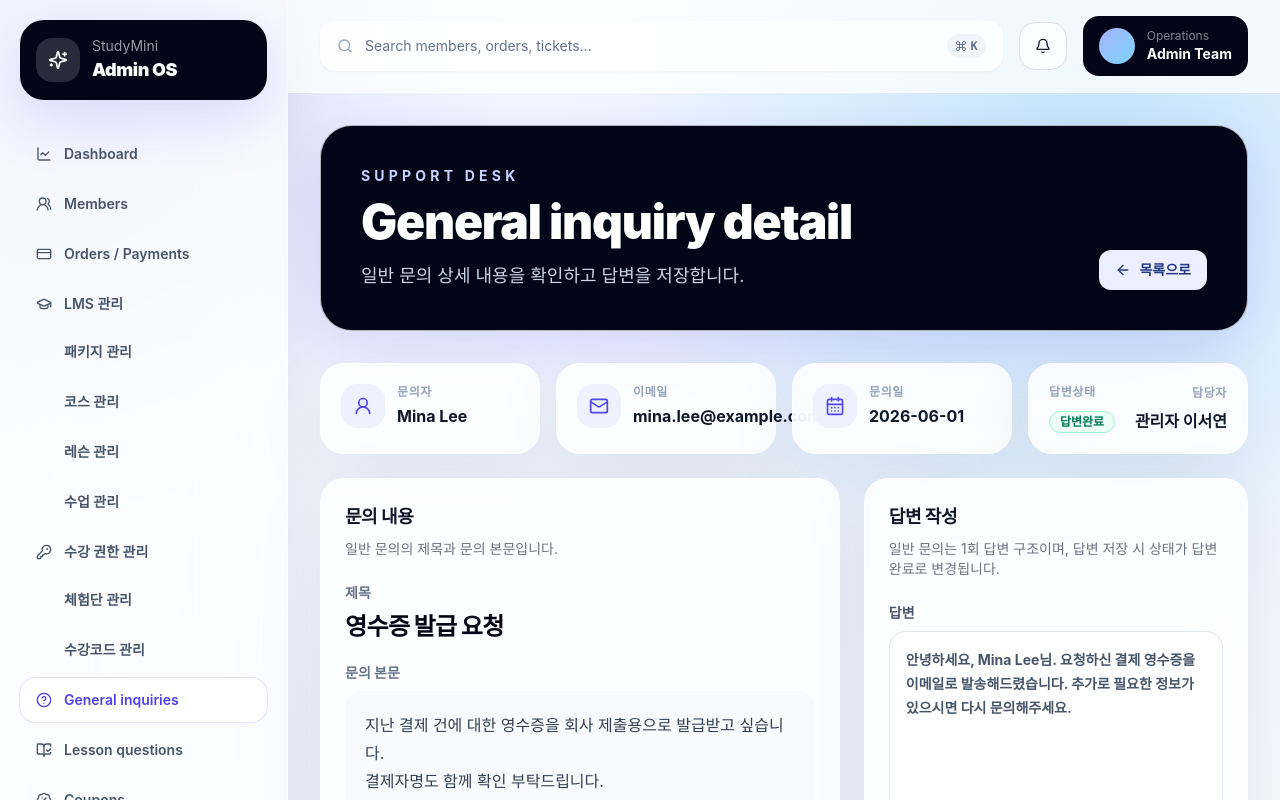
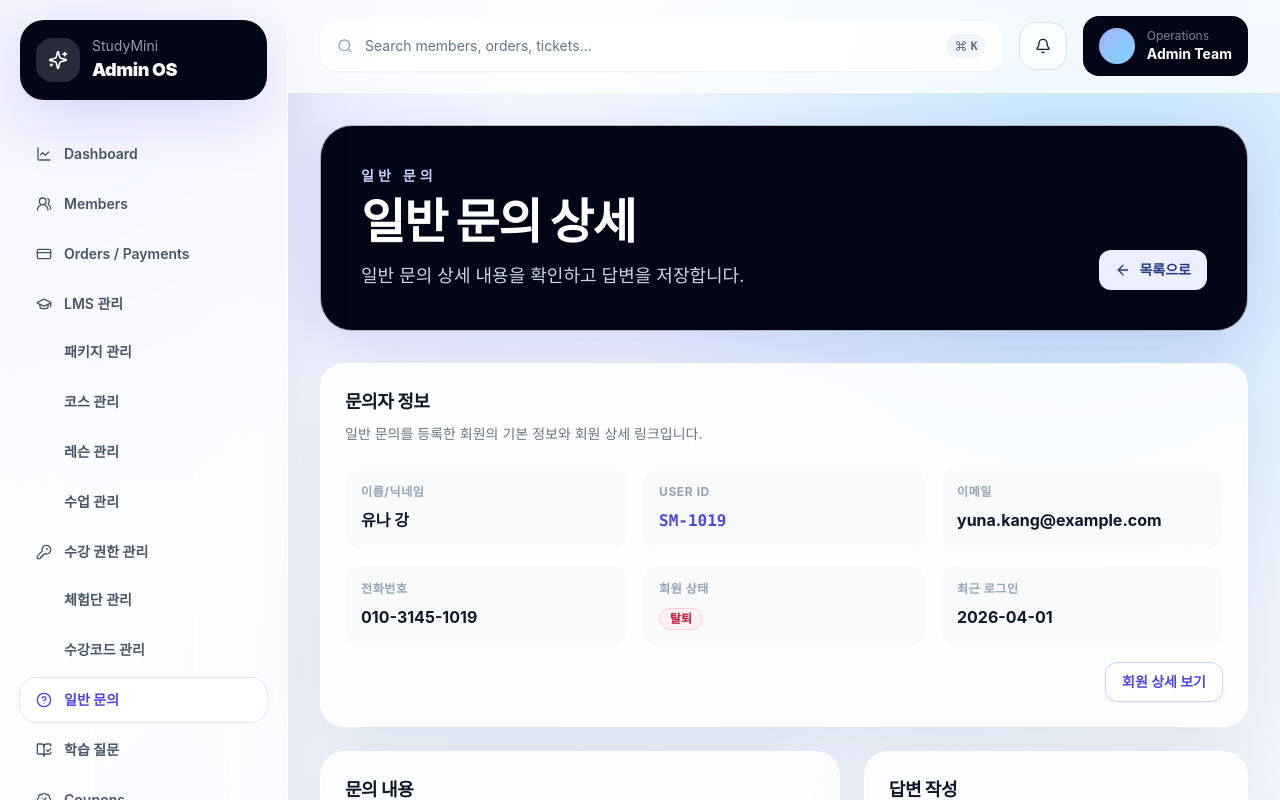
Before and after one commit to koo-2dub/studymini-admin-frontend, a Next.js app: page /inquiries/INQ-304 in a window 1280 px wide. Shown: the top 800 px of the page. Built offline with nearby package versions, Linux system fonts and the light colour scheme.

Commit message:
Polish inquiry and lesson question UI

```diff
--- /dev/null
+++ b/app/_components/user-info-card.tsx
@@ -0,0 +1,66 @@
+import Link from "next/link";
+import type { ReactNode } from "react";
+
+import { Badge, type BadgeProps } from "@/components/ui/badge";
+import { Card, CardContent, CardDescription, CardHeader, CardTitle } from "@/components/ui/card";
+
+export type DetailUserInfo = {
+  name: string;
+  memberId: string;
+  email: string;
+  phone: string;
+  memberStatus: string;
+  lastLogin: string;
+};
+
+const memberStatusVariant = (status: string): BadgeProps["variant"] => {
+  if (status === "정상") return "success";
+  if (status === "휴면") return "warning";
+  if (status === "탈퇴") return "rose";
+  return "slate";
+};
+
+function UserInfoItem({ label, value }: { label: string; value: ReactNode }) {
+  return (
+    <div className="rounded-2xl bg-slate-50 p-4">
+      <p className="text-xs font-bold uppercase tracking-wider text-slate-400">{label}</p>
+      <div className="mt-2 min-w-0 font-bold text-slate-900">{value}</div>
+    </div>
+  );
+}
+
+export function UserInfoCard({ title, description, user }: { title: string; description: string; user: DetailUserInfo }) {
+  return (
+    <Card>
+      <CardHeader>
+        <CardTitle>{title}</CardTitle>
+        <CardDescription>{description}</CardDescription>
+      </CardHeader>
+      <CardContent className="space-y-4">
+        <div className="grid gap-4 md:grid-cols-2 xl:grid-cols-3">
+          <UserInfoItem label="이름/닉네임" value={<span className="whitespace-nowrap">{user.name}</span>} />
+          <UserInfoItem
+            label="User ID"
+            value={
+              <Link href={`/members/${user.memberId}`} className="font-mono text-indigo-600 hover:underline">
+                {user.memberId}
+              </Link>
+            }
+          />
+          <UserInfoItem label="이메일" value={<span className="break-all">{user.email}</span>} />
+          <UserInfoItem label="전화번호" value={<span className="whitespace-nowrap">{user.phone}</span>} />
+          <UserInfoItem label="회원 상태" value={<Badge variant={memberStatusVariant(user.memberStatus)}>{user.memberStatus}</Badge>} />
+          <UserInfoItem label="최근 로그인" value={<span className="whitespace-nowrap">{user.lastLogin}</span>} />
+        </div>
+        <div className="flex justify-end">
+          <Link
+            href={`/members/${user.memberId}`}
+            className="inline-flex h-10 items-center justify-center rounded-xl border border-indigo-200 bg-white px-4 text-sm font-bold text-indigo-600 shadow-sm transition-colors hover:bg-indigo-50"
+          >
+            회원 상세 보기
+          </Link>
+        </div>
+      </CardContent>
+    </Card>
+  );
+}
--- a/app/inquiries/[id]/page.tsx
+++ b/app/inquiries/[id]/page.tsx
@@ -1,9 +1,9 @@
-import { ArrowLeft, CalendarDays, Mail, UserRound } from "lucide-react";
+import { ArrowLeft } from "lucide-react";
 import Link from "next/link";
 import { notFound } from "next/navigation";
 
+import { UserInfoCard } from "@/app/_components/user-info-card";
 import { PageHeader } from "@/components/dashboard/page-header";
-import { Badge } from "@/components/ui/badge";
 import { Card, CardContent, CardDescription, CardHeader, CardTitle } from "@/components/ui/card";
 
 import { inquiries } from "../data";
@@ -11,22 +11,6 @@ import { AnswerPanel } from "./answer-panel";
 
 export function generateStaticParams() {
   return inquiries.map((inquiry) => ({ id: inquiry.id }));
-}
-
-function InfoCard({ icon: Icon, label, value }: { icon: typeof UserRound; label: string; value: string }) {
-  return (
-    <Card>
-      <CardContent className="flex items-start gap-3 p-5">
-        <div className="rounded-2xl bg-indigo-50 p-3 text-indigo-600">
-          <Icon className="h-5 w-5" />
-        </div>
-        <div>
-          <p className="text-xs font-bold uppercase tracking-wider text-slate-400">{label}</p>
-          <p className="mt-1 font-bold text-slate-900">{value}</p>
-        </div>
-      </CardContent>
-    </Card>
-  );
 }
 
 export default async function InquiryDetailPage({ params }: { params: Promise<{ id: string }> }) {
@@ -38,8 +22,8 @@ export default async function InquiryDetailPage({ params }: { params: Promise<{
   return (
     <>
       <PageHeader
-        eyebrow="Support desk"
-        title="General inquiry detail"
+        eyebrow="일반 문의"
+        title="일반 문의 상세"
         description="일반 문의 상세 내용을 확인하고 답변을 저장합니다."
         action={
           <Link
@@ -51,25 +35,20 @@ export default async function InquiryDetailPage({ params }: { params: Promise<{
           </Link>
         }
       />
-      <section className="mb-6 grid gap-4 md:grid-cols-4">
-        <InfoCard icon={UserRound} label="문의자" value={inquiry.requester} />
-        <InfoCard icon={Mail} label="이메일" value={inquiry.email} />
-        <InfoCard icon={CalendarDays} label="문의일" value={inquiry.inquiryDate} />
-        <Card>
-          <CardContent className="flex h-full items-center justify-between gap-3 p-5">
-            <div>
-              <p className="text-xs font-bold uppercase tracking-wider text-slate-400">답변상태</p>
-              <div className="mt-2">
-                <Badge variant={inquiry.status === "답변완료" ? "success" : "warning"}>{inquiry.status}</Badge>
-              </div>
-            </div>
-            <div className="text-right">
-              <p className="text-xs font-bold uppercase tracking-wider text-slate-400">담당자</p>
-              <p className="mt-2 font-bold text-slate-900">{inquiry.assignee}</p>
-            </div>
-          </CardContent>
-        </Card>
-      </section>
+      <div className="mb-6">
+        <UserInfoCard
+          title="문의자 정보"
+          description="일반 문의를 등록한 회원의 기본 정보와 회원 상세 링크입니다."
+          user={{
+            name: inquiry.requester,
+            memberId: inquiry.memberId,
+            email: inquiry.email,
+            phone: inquiry.phone,
+            memberStatus: inquiry.memberStatus,
+            lastLogin: inquiry.lastLogin,
+          }}
+        />
+      </div>
       <div className="grid gap-6 lg:grid-cols-[1.15fr_0.85fr]">
         <Card>
           <CardHeader>
--- a/app/inquiries/data.ts
+++ b/app/inquiries/data.ts
@@ -4,7 +4,11 @@ export type Inquiry = {
   id: string;
   subject: string;
   requester: string;
+  memberId: string;
   email: string;
+  phone: string;
+  memberStatus: string;
+  lastLogin: string;
   status: InquiryStatus;
   assignee: string;
   inquiryDate: string;
@@ -19,8 +23,12 @@ export const inquiries: Inquiry[] = [
   {
     id: "INQ-304",
     subject: "영수증 발급 요청",
-    requester: "Mina Lee",
-    email: "mina.lee@example.com",
+    requester: "유나 강",
+    memberId: "SM-1019",
+    email: "yuna.kang@example.com",
+    phone: "010-3145-1019",
+    memberStatus: "탈퇴",
+    lastLogin: "2026-04-01",
     status: "답변완료",
     assignee: "관리자 이서연",
     inquiryDate: "2026-06-01",
@@ -28,13 +36,17 @@ export const inquiries: Inquiry[] = [
     content:
       "지난 결제 건에 대한 영수증을 회사 제출용으로 발급받고 싶습니다.\n결제자명도 함께 확인 부탁드립니다.",
     answer:
-      "안녕하세요, Mina Lee님. 요청하신 결제 영수증을 이메일로 발송해드렸습니다. 추가로 필요한 정보가 있으시면 다시 문의해주세요.",
+      "안녕하세요, 유나 강님. 요청하신 결제 영수증을 이메일로 발송해드렸습니다. 추가로 필요한 정보가 있으시면 다시 문의해주세요.",
   },
   {
     id: "INQ-305",
     subject: "녹화 강의 접근이 안 됩니다",
-    requester: "Avery Kim",
-    email: "avery.kim@example.com",
+    requester: "지윤 김",
+    memberId: "SM-1024",
+    email: "jiyoon.kim@example.com",
+    phone: "010-4821-1024",
+    memberStatus: "정상",
+    lastLogin: "2026-05-29",
     status: "미답변",
     assignee: "-",
     inquiryDate: "2026-06-01",
@@ -46,8 +58,12 @@ export const inquiries: Inquiry[] = [
   {
     id: "INQ-306",
     subject: "팀 좌석 취소 문의",
-    requester: "Daniel Wu",
-    email: "daniel.wu@example.com",
+    requester: "도윤 정",
+    memberId: "SM-1020",
+    email: "doyoon.jung@example.com",
+    phone: "010-6610-1020",
+    memberStatus: "정상",
+    lastLogin: "2026-05-05",
     status: "미답변",
     assignee: "-",
     inquiryDate: "2026-05-29",
@@ -59,13 +75,17 @@ export const inquiries: Inquiry[] = [
   {
     id: "INQ-307",
     subject: "회원가입 인증 메일 재발송",
-    requester: "Noah Park",
-    email: "noah.park@example.com",
+    requester: "민서 박",
+    memberId: "SM-1023",
+    email: "minseo.park@example.com",
+    phone: "010-3488-1023",
+    memberStatus: "정상",
+    lastLogin: "2026-05-28",
     status: "답변완료",
     assignee: "관리자 박하린",
     inquiryDate: "2026-05-28",
     answeredAt: "2026-05-28",
     content: "회원가입 인증 메일이 도착하지 않아 로그인을 완료하지 못하고 있습니다. 인증 메일 재발송을 요청드립니다.",
-    answer: "안녕하세요, Noah Park님. 인증 메일을 재발송했습니다. 스팸함도 함께 확인 부탁드립니다.",
+    answer: "안녕하세요, 민서 박님. 인증 메일을 재발송했습니다. 스팸함도 함께 확인 부탁드립니다.",
   },
 ];
--- a/app/inquiries/inquiries-dashboard.tsx
+++ b/app/inquiries/inquiries-dashboard.tsx
@@ -75,8 +75,8 @@ export function InquiriesDashboard() {
   return (
     <>
       <PageHeader
-        eyebrow="Support desk"
-        title="General inquiries"
+        eyebrow="고객 지원"
+        title="일반 문의"
         description="일반 문의 목록, 답변 상태, 담당자를 확인하고 상세 화면에서 답변을 처리합니다."
       />
 
@@ -152,17 +152,17 @@ export function InquiriesDashboard() {
           <CardDescription>목록의 아무 행이나 클릭하면 일반 문의 상세 화면으로 이동합니다.</CardDescription>
         </CardHeader>
         <CardContent className="overflow-x-auto">
-          <Table>
+          <Table className="min-w-[980px]">
             <TableHeader>
               <TableRow>
-                <TableHead>문의번호</TableHead>
-                <TableHead>제목</TableHead>
-                <TableHead>문의자</TableHead>
-                <TableHead>이메일</TableHead>
-                <TableHead>답변상태</TableHead>
-                <TableHead>담당자</TableHead>
-                <TableHead>문의일</TableHead>
-                <TableHead>답변일</TableHead>
+                <TableHead className="w-28 whitespace-nowrap">문의번호</TableHead>
+                <TableHead className="min-w-64 whitespace-nowrap">제목</TableHead>
+                <TableHead className="w-28 whitespace-nowrap">문의자</TableHead>
+                <TableHead className="min-w-52 whitespace-nowrap">이메일</TableHead>
+                <TableHead className="w-28 whitespace-nowrap">답변상태</TableHead>
+                <TableHead className="w-32 whitespace-nowrap">담당자</TableHead>
+                <TableHead className="w-32 whitespace-nowrap">문의일</TableHead>
+                <TableHead className="w-32 whitespace-nowrap">답변일</TableHead>
               </TableRow>
             </TableHeader>
             <TableBody>
@@ -179,14 +179,14 @@ export function InquiriesDashboard() {
                     }
                   }}
                 >
-                  <TableCell className="font-bold text-slate-900">{inquiry.id}</TableCell>
-                  <TableCell className="min-w-56 font-semibold text-slate-800">{inquiry.subject}</TableCell>
-                  <TableCell>{inquiry.requester}</TableCell>
-                  <TableCell>{inquiry.email}</TableCell>
-                  <TableCell><InquiryStatusBadge status={inquiry.status} /></TableCell>
-                  <TableCell>{inquiry.assignee}</TableCell>
-                  <TableCell>{inquiry.inquiryDate}</TableCell>
-                  <TableCell>{inquiry.answeredAt}</TableCell>
+                  <TableCell className="whitespace-nowrap font-bold text-slate-900">{inquiry.id}</TableCell>
+                  <TableCell className="min-w-64 font-semibold text-slate-800">{inquiry.subject}</TableCell>
+                  <TableCell className="whitespace-nowrap">{inquiry.requester}</TableCell>
+                  <TableCell className="whitespace-nowrap">{inquiry.email}</TableCell>
+                  <TableCell className="whitespace-nowrap"><InquiryStatusBadge status={inquiry.status} /></TableCell>
+                  <TableCell className="whitespace-nowrap">{inquiry.assignee}</TableCell>
+                  <TableCell className="whitespace-nowrap">{inquiry.inquiryDate}</TableCell>
+                  <TableCell className="whitespace-nowrap">{inquiry.answeredAt}</TableCell>
                 </TableRow>
               ))}
               {filteredInquiries.length === 0 && (
--- a/app/lesson-questions/[id]/page.tsx
+++ b/app/lesson-questions/[id]/page.tsx
@@ -4,10 +4,14 @@ import { ArrowLeft, ExternalLink, Save, Trash2, Undo2 } from "lucide-react";
 import Link from "next/link";
 import { useParams } from "next/navigation";
 import { useMemo, useState } from "react";
+import type { ReactNode } from "react";
 
+import { UserInfoCard } from "@/app/_components/user-info-card";
 import { Badge, type BadgeProps } from "@/components/ui/badge";
 import { Button } from "@/components/ui/button";
 import { Card, CardContent, CardDescription, CardHeader, CardTitle } from "@/components/ui/card";
+
+import { members } from "@/lib/mock-data";
 
 import { lessonQuestions } from "../data";
 
@@ -20,7 +24,7 @@ const badgeVariant = (value: string): BadgeProps["variant"] => {
   return "slate";
 };
 
-function InfoItem({ label, value }: { label: string; value: React.ReactNode }) {
+function InfoItem({ label, value }: { label: string; value: ReactNode }) {
   return (
     <div className="rounded-2xl bg-slate-50 p-4">
       <p className="text-xs font-bold uppercase tracking-wider text-slate-400">{label}</p>
@@ -29,7 +33,7 @@ function InfoItem({ label, value }: { label: string; value: React.ReactNode }) {
   );
 }
 
-function Section({ title, description, children }: { title: string; description?: string; children: React.ReactNode }) {
+function Section({ title, description, children }: { title: string; description?: string; children: ReactNode }) {
   return (
     <Card>
       <CardHeader>
@@ -81,6 +85,8 @@ export default function LessonQuestionDetailPage() {
       </Card>
     );
   }
+
+  const member = members.find((item) => item.id === question.memberId);
 
   const addLog = (action: string, note: string) => {
     setLogs((previous) => [{ action, actor: currentAdminName, at: nowLabel, note }, ...previous]);
@@ -144,19 +150,20 @@ export default function LessonQuestionDetailPage() {
 
       <div className="grid gap-6 xl:grid-cols-[1fr_360px]">
         <div className="space-y-6">
-          <Section title="질문 정보" description="학습 문의의 작성자와 강의 정보를 확인합니다.">
-            <div className="grid gap-4 md:grid-cols-3">
-              <InfoItem label="유저" value={`${question.userName} (${question.memberId})`} />
-              <InfoItem label="공개상태" value={<Badge variant={badgeVariant(visibilityStatus)}>{visibilityStatus}</Badge>} />
-              <InfoItem label="답변상태" value={<Badge variant={badgeVariant(answerStatus)}>{answerStatus}</Badge>} />
-            </div>
-            <div className="mt-4 grid gap-4 md:grid-cols-2">
-              <InfoItem label="이메일" value={question.email} />
-              <InfoItem label="문의일" value={question.askedAt} />
-            </div>
-          </Section>
+          <UserInfoCard
+            title="질문자 정보"
+            description="학습 질문을 등록한 회원의 기본 정보와 회원 상세 링크입니다."
+            user={{
+              name: question.userName,
+              memberId: question.memberId,
+              email: question.email,
+              phone: member?.phone ?? "-",
+              memberStatus: member?.status ?? "-",
+              lastLogin: member?.lastLogin ?? "-",
+            }}
+          />
 
-          <Section title="강의 및 질문" description="학습 문의가 등록된 강의와 질문 본문입니다.">
+          <Section title="질문 내용" description="학습 질문이 등록된 강의와 질문 본문입니다.">
             <div className="rounded-2xl border border-slate-100 bg-white p-5">
               <p className="text-sm font-bold text-slate-500">강의 정보</p>
               <div className="mt-2 flex flex-wrap items-center justify-between gap-3">
--- a/app/lesson-questions/page.tsx
+++ b/app/lesson-questions/page.tsx
@@ -2,6 +2,7 @@
 
 import { RotateCcw, Search, Trash2 } from "lucide-react";
 import { useMemo, useState } from "react";
+import type { MouseEvent } from "react";
 import { useRouter } from "next/navigation";
 
 import { PageHeader } from "@/components/dashboard/page-header";
@@ -60,12 +61,12 @@ export default function LessonQuestionsPage() {
     [trashedQuestions.length],
   );
 
-  const handleRestore = (event: React.MouseEvent, id: string) => {
+  const handleRestore = (event: MouseEvent, id: string) => {
     event.stopPropagation();
     setToast(`${id} 학습 문의를 일반 목록으로 복구했습니다. (mock)`);
   };
 
-  const handleDelete = (event: React.MouseEvent, id: string) => {
+  const handleDelete = (event: MouseEvent, id: string) => {
     event.stopPropagation();
     if (window.confirm("영구 삭제하면 복구할 수 없습니다. 계속 진행할까요?")) {
       setToast(`${id} 학습 문의를 영구 삭제 처리했습니다. (mock)`);
@@ -75,8 +76,8 @@ export default function LessonQuestionsPage() {
   return (
     <>
       <PageHeader
-        eyebrow="Academic support"
-        title="Lesson questions"
+        eyebrow="학습 지원"
+        title="학습 질문"
         description="학습 문의를 승인하고 답변 상태와 휴지통 항목을 관리합니다."
       />
 
@@ -171,22 +172,22 @@ function LessonQuestionTable({ questions, onRowClick }: { questions: LessonQuest
         <CardDescription>행을 클릭하면 별도 상세 페이지에서 승인 및 답변 처리를 진행합니다.</CardDescription>
       </CardHeader>
       <CardContent className="overflow-x-auto">
-        <Table>
+        <Table className="min-w-[1040px]">
           <TableHeader>
             <TableRow>
-              <TableHead>유저</TableHead>
-              <TableHead>언어</TableHead>
-              <TableHead>강의 정보</TableHead>
-              <TableHead>질문 미리보기</TableHead>
-              <TableHead>공개상태</TableHead>
-              <TableHead>답변상태</TableHead>
-              <TableHead>문의일</TableHead>
+              <TableHead className="w-32 whitespace-nowrap">유저</TableHead>
+              <TableHead className="w-24 whitespace-nowrap">언어</TableHead>
+              <TableHead className="min-w-64 whitespace-nowrap">강의 정보</TableHead>
+              <TableHead className="min-w-80 whitespace-nowrap">질문 미리보기</TableHead>
+              <TableHead className="w-28 whitespace-nowrap">공개상태</TableHead>
+              <TableHead className="w-28 whitespace-nowrap">답변상태</TableHead>
+              <TableHead className="w-40 whitespace-nowrap">문의일</TableHead>
             </TableRow>
           </TableHeader>
           <TableBody>
             {questions.map((question) => (
               <TableRow key={question.id} className="cursor-pointer" onClick={() => onRowClick(question)}>
-                <TableCell>
+                <TableCell className="whitespace-nowrap">
                   <button
                     className="text-left font-bold text-indigo-600 hover:underline"
                     onClick={(event) => event.stopPropagation()}
@@ -194,15 +195,15 @@ function LessonQuestionTable({ questions, onRowClick }: { questions: LessonQuest
                     {question.userName}
                   </button>
                 </TableCell>
-                <TableCell>{question.language}</TableCell>
-                <TableCell className="min-w-56">
+                <TableCell className="whitespace-nowrap">{question.language}</TableCell>
+                <TableCell className="min-w-64">
                   <p className="font-bold text-slate-900">{question.courseLevel} / {question.lessonDay}</p>
                   <p className="text-sm text-slate-500">{question.lectureTitle}</p>
                 </TableCell>
-                <TableCell className="min-w-72 text-slate-600">{question.questionPreview}</TableCell>
-                <TableCell><Badge variant={badgeVariant(question.visibilityStatus)}>{question.visibilityStatus}</Badge></TableCell>
-                <TableCell><Badge variant={badgeVariant(question.answerStatus)}>{question.answerStatus}</Badge></TableCell>
-                <TableCell>{formatDateTime(question.askedAt)}</TableCell>
+                <TableCell className="min-w-80 text-slate-600">{question.questionPreview}</TableCell>
+                <TableCell className="whitespace-nowrap"><Badge variant={badgeVariant(question.visibilityStatus)}>{question.visibilityStatus}</Badge></TableCell>
+                <TableCell className="whitespace-nowrap"><Badge variant={badgeVariant(question.answerStatus)}>{question.answerStatus}</Badge></TableCell>
+                <TableCell className="whitespace-nowrap">{formatDateTime(question.askedAt)}</TableCell>
               </TableRow>
             ))}
           </TableBody>
@@ -218,8 +219,8 @@ function TrashTable({
   onDelete,
 }: {
   questions: LessonQuestionRecord[];
-  onRestore: (event: React.MouseEvent, id: string) => void;
-  onDelete: (event: React.MouseEvent, id: string) => void;
+  onRestore: (event: MouseEvent, id: string) => void;
+  onDelete: (event: MouseEvent, id: string) => void;
 }) {
   return (
     <Card>
@@ -228,32 +229,32 @@ function TrashTable({
         <CardDescription>삭제된 학습 문의를 복구하거나 영구 삭제합니다.</CardDescription>
       </CardHeader>
       <CardContent className="overflow-x-auto">
-        <Table>
+        <Table className="min-w-[1040px]">
           <TableHeader>
             <TableRow>
-              <TableHead>유저</TableHead>
-              <TableHead>언어</TableHead>
-              <TableHead>강의 정보</TableHead>
-              <TableHead>질문 미리보기</TableHead>
-              <TableHead>삭제일</TableHead>
-              <TableHead>삭제한 관리자</TableHead>
-              <TableHead>액션</TableHead>
+              <TableHead className="w-32 whitespace-nowrap">유저</TableHead>
+              <TableHead className="w-24 whitespace-nowrap">언어</TableHead>
+              <TableHead className="min-w-64 whitespace-nowrap">강의 정보</TableHead>
+              <TableHead className="min-w-80 whitespace-nowrap">질문 미리보기</TableHead>
+              <TableHead className="w-40 whitespace-nowrap">삭제일</TableHead>
+              <TableHead className="w-36 whitespace-nowrap">삭제한 관리자</TableHead>
+              <TableHead className="w-44 whitespace-nowrap">액션</TableHead>
             </TableRow>
           </TableHeader>
           <TableBody>
             {questions.map((question) => (
               <TableRow key={question.id}>
-                <TableCell className="font-bold text-slate-900">{question.userName}</TableCell>
-                <TableCell>{question.language}</TableCell>
-                <TableCell className="min-w-56">
+                <TableCell className="whitespace-nowrap font-bold text-slate-900">{question.userName}</TableCell>
+                <TableCell className="whitespace-nowrap">{question.language}</TableCell>
+                <TableCell className="min-w-64">
                   <p className="font-bold text-slate-900">{question.courseLevel} / {question.lessonDay}</p>
                   <p className="text-sm text-slate-500">{question.lectureTitle}</p>
                 </TableCell>
-                <TableCell className="min-w-72 text-slate-600">{question.questionPreview}</TableCell>
-                <TableCell>{formatDateTime(question.deletedAt)}</TableCell>
-                <TableCell>{question.deletedBy}</TableCell>
-                <TableCell>
-                  <div className="flex gap-2">
+                <TableCell className="min-w-80 text-slate-600">{question.questionPreview}</TableCell>
+                <TableCell className="whitespace-nowrap">{formatDateTime(question.deletedAt)}</TableCell>
+                <TableCell className="whitespace-nowrap">{question.deletedBy}</TableCell>
+                <TableCell className="whitespace-nowrap">
+                  <div className="flex flex-nowrap gap-2">
                     <Button type="button" variant="outline" size="sm" onClick={(event) => onRestore(event, question.id)}>
                       <RotateCcw className="h-4 w-4" />
                       복구
--- a/lib/mock-data.ts
+++ b/lib/mock-data.ts
@@ -40,8 +40,8 @@ export const navItems: (NavLinkItem | NavGroupItem)[] = [
       { title: "수강코드 관리", href: "/access/codes" },
     ],
   },
-  { title: "General inquiries", href: "/inquiries", icon: HelpCircle },
-  { title: "Lesson questions", href: "/lesson-questions", icon: BookOpenCheck },
+  { title: "일반 문의", href: "/inquiries", icon: HelpCircle },
+  { title: "학습 질문", href: "/lesson-questions", icon: BookOpenCheck },
   { title: "Coupons", href: "/coupons", icon: BadgePercent },
   { title: "Points", href: "/points", icon: Coins },
   { title: "Popup management", href: "/popups", icon: Megaphone },
```
